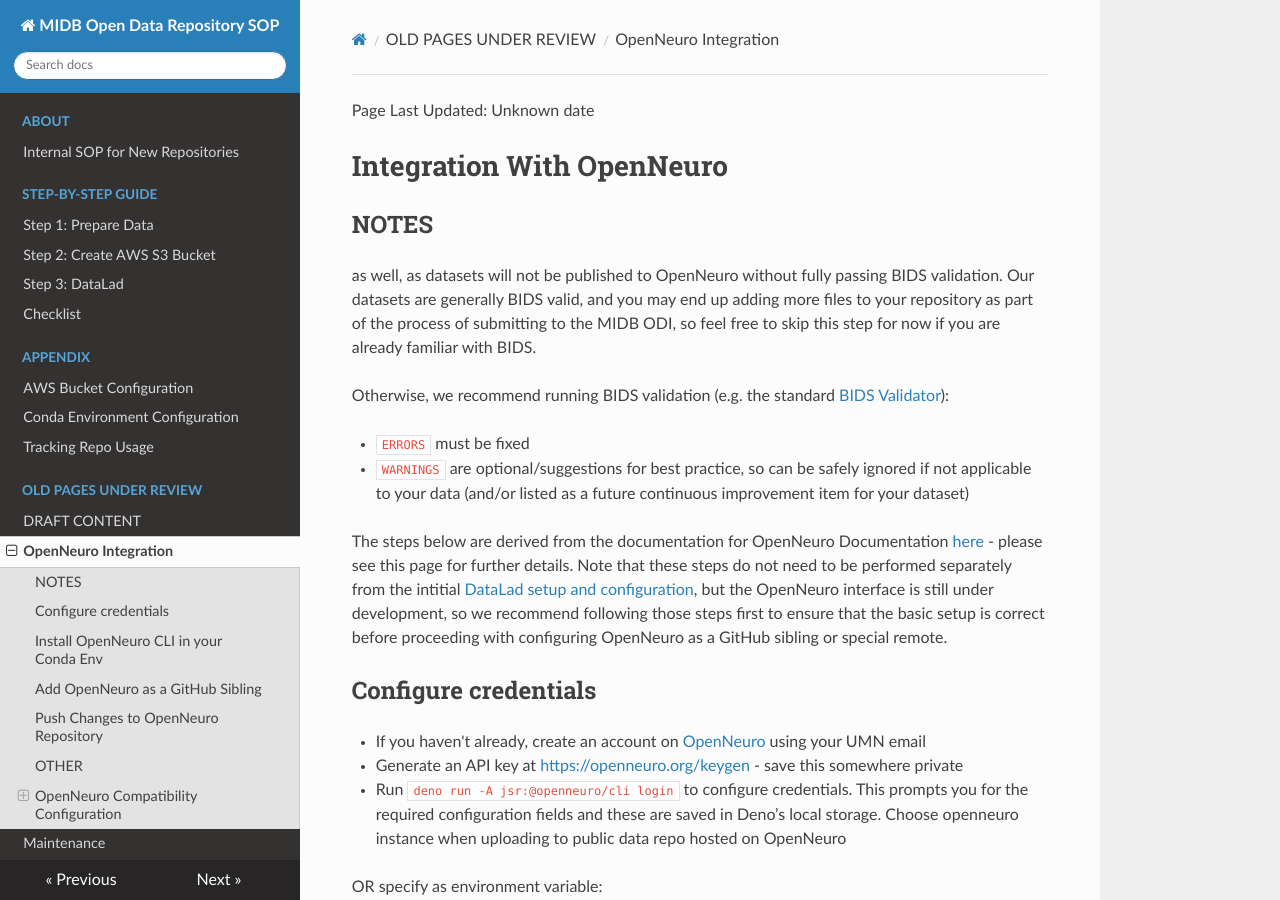
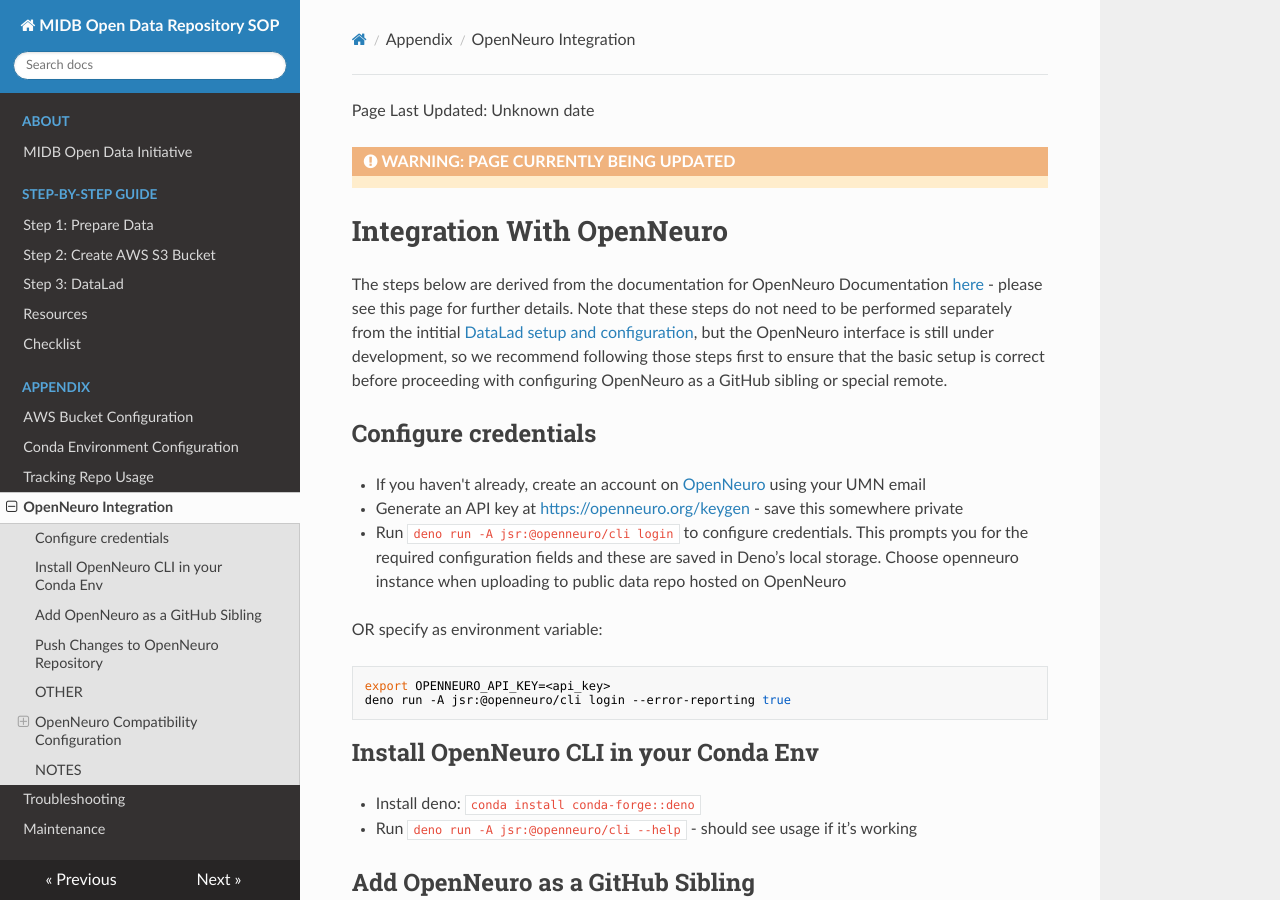
Before and after one commit to DCAN-Labs/opendatainit-docs, an MkDocs documentation site: the page built from docs/appendix/openneuro.md, in a window 1280 px wide and 900 px high. Built offline with MkDocs 1.6.1, drawn with Linux system fonts in a browser that asks for light colours; nearby versions of some CDN libraries; some of the changed text lies outside the part shown.

````diff
--- a/docs/EXTRA.md
+++ /dev/null
@@ -1,37 +0,0 @@
-# EXTRA INFO TO POTENTIALLY ADD (copied from older RTDs version)
-
-## Initialize & Configure DataLad Repository
-
-NOTE: For Small Data Repositories Only
-This SOP is designed for small repositories (e.g., <10 GB) that can be reasonably downloaded as a zip file via a web browser.
-
-Larger neuroimaging datasets often contain hundreds to thousands of subjects, making it impractical to download the entire dataset at once. Instead, large datasets should be structured differently, employing dataset hierarchies to create [subdatasets/submodules](https://docs.datalad.org/en/stable/generated/man/datalad-subdatasets.html) for each subject folder. Large repositories also typically have their source data stored in [tier 2 storage](https://msi.umn.edu/our-resources/knowledge-base/stratus-faqs/what-tier-2-storage)
-
-For guidance on handling large datasets, please refer to the adapted workflow in the [internal documentation](https://docs.google.com/document/d/1qEC6YwhW-kik2z1EZAlhhUgNSrgH9XlweW-avR00Yls/edit?usp=sharing).
-
-
-
-
-
-
-
-## CAN LEAVE OUT FOR NOW
-
-
-### Store AWS Credentials & GitHub Token (Optional)
-
-Once your AWS S3 bucket is generated ([Step 2](aws.md)), the Informatics Hub will provide you with the necessary credentials for access, including AWS access and secret keys. These credentials are distinct from those tied to your MSI x500 account.
-
-To store these credentials in your home directory, create the file `.aws/fcpindi.sh` and update to include the following information:
-
-This file should include the following variables, used by DataLad to [interact with AWS](https://handbook.datalad.org/en/latest/basics/101-139-s3.html#prerequisites) and GitHub:
-
-- `AWS_ACCESS_KEY_ID`
-- `AWS_SECRET_ACCESS_KEY`
-- `DATALAD_CREDENTIAL_GH_TOKEN`
-
-This way, whenever you activate the datalad conda environment, you can just run the following instead of defining them as environmental variables as decribed under [Set Environmental Variables](datalad.md#2-set-environmental-variables):
-
-```bash
-source ~/.aws/fcpindi.sh
-```
--- a/docs/openneuro.md
+++ b/docs/appendix/openneuro.md
@@ -1,16 +1,7 @@
-# Integration With OpenNeuro
+!!! warning "WARNING: PAGE CURRENTLY BEING UPDATED"
 
 
-
-## NOTES
-
- as well, as datasets will not be published to OpenNeuro without fully passing BIDS validation. Our datasets are generally BIDS valid, and you may end up adding more files to your repository as part of the process of submitting to the MIDB ODI, so feel free to skip this step for now if you are already familiar with BIDS.
-
-Otherwise, we recommend running BIDS validation (e.g. the standard [BIDS Validator](https://bids-standard.github.io/bids-validator/)):
-
-- `ERRORS` must be fixed
-- `WARNINGS` are optional/suggestions for best practice, so can be safely ignored if not applicable to your data (and/or listed as a future continuous improvement item for your dataset)
-
+# Integration With OpenNeuro
 
 The steps below are derived from the documentation for OpenNeuro Documentation [here](https://docs.openneuro.org/#openneuro-documentation) - please see this page for further details. Note that these steps do not need to be performed separately from the intitial [DataLad setup and configuration](datalad-init.md), but the OpenNeuro interface is still under development, so we recommend following those steps first to ensure that the basic setup is correct before proceeding with configuring OpenNeuro as a GitHub sibling or special remote.
 
--- a/docs/sop/datalad.md
+++ b/docs/sop/datalad.md
@@ -20,7 +20,7 @@ conda activate datalad
 ```
 
 !!! warning "Warning: Conda Environments"
-    You may need to set up your own conda environment in the event that the central CDNI environment is not configured correctly, as there are strict version requirements due to the special use cases employed for DataLad in this workflow. See the [Appendix](../appendix/conda-env_setup.md) for details.
+    You may need to set up your own conda environment in the event that the central CDNI environment is not configured correctly, as there are strict version requirements due to the special use cases employed for DataLad in this workflow. See the [Appendix](../appendix/conda-env-config.md) for details.
 
 ### Set Environmental Variables
 Once your AWS S3 bucket is generated ([Step 2](aws.md)), AWS access and secret keys will be provided to you by the Informatics Hub. **Note that these credentials are distinct from your MSI credentials and are required for using Amazon AWS as a special remote.**
@@ -59,6 +59,8 @@ $ datalad siblings
 .: aws(+) [git]
 .: github(-) [https://github.com/DCAN-Labs/bobsrepository.git (git)]
 ```
+
+
 ### Add Amazon S3 as Special Remote
 Documentation on how to add Amazon AWS as a special remote can be found in the DataLad Handbook [here](https://handbook.datalad.org/en/latest/basics/101-139-s3.html#).
 
@@ -84,20 +86,3 @@ datalad push --to github
 ```
 
 You should now be able to see the updated files on S3 and symlinks in Github (these are not the files, but rather symbolic links to annexed data on the S3 remote).
-
----
-
-## Starting Over
-This should be avoided of course, but if you need to delete your repository and remake it due to errors in configuration that can't be resolved, remember to delete all of the following (DO NOT DELETE SOURCE DATA!):
-
-- GitHub repo - do not create a new one after deleting: this will be done automatically as part of the configuration process
-- DataLad repository on MSI/local (if you get permission denied, change permissions and then delete)
-- Amazon AWS contents
-
----
-
-## Resources
-**DataLad Handbook:**
-[8.4 Walk-through: Amazon S3 as a special remote](https://handbook.datalad.org/en/latest/basics/101-139-s3.html)
-[8.4.6 Advanced Examples](https://handbook.datalad.org/en/latest/basics/101-139-s3.html#advanced-examples)
-[Basic Principles: Data Nesting](https://3.basecamp.com/5032058/buckets/32547817/todos/7776568105)
--- a/mkdocs.yml
+++ b/mkdocs.yml
@@ -20,18 +20,17 @@ plugins:
 docs_dir: docs
 nav:
   - About:
-     - Internal SOP for New Repositories: index.md
+     - MIDB Open Data Initiative: index.md
   - Step-by-Step Guide:
       - "Step 1: Prepare Data": sop/prep-data.md
       - "Step 2: Create AWS S3 Bucket": sop/aws.md
       - "Step 3: DataLad": sop/datalad.md
-  - Checklist: checklist.md
+  - Resources: helper-files/resources.md
+  - Checklist: helper-files/checklist.md
   - Appendix:
       - AWS Bucket Configuration: appendix/aws-bucket-config.md
       - Conda Environment Configuration: appendix/conda-env-config.md
       - Tracking Repo Usage: appendix/access-logging.md
-
-  - OLD PAGES UNDER REVIEW:
-      - DRAFT CONTENT: EXTRA.md
-      - OpenNeuro Integration: openneuro.md
-      - Maintenance: maintenance.md
+      - OpenNeuro Integration: appendix/openneuro.md
+      - Troubleshooting: appendix/troubleshooting.md
+      - Maintenance: appendix/maintenance.md
````
Also changed, not shown: other parts of docs/appendix/openneuro.md (+12 -0 lines), docs/appendix/maintenance.md (renamed from docs/maintenance.md, +2 -0 lines), docs/appendix/troubleshooting.md (added, +12 -0 lines), docs/helper-files/resources.md (added, +8 -0 lines), docs/index.md (+10 -3 lines), scratch-docs/EXTRA.md (added, +18 -0 lines), docs/helper-files/checklist.md (renamed from docs/checklist.md).
